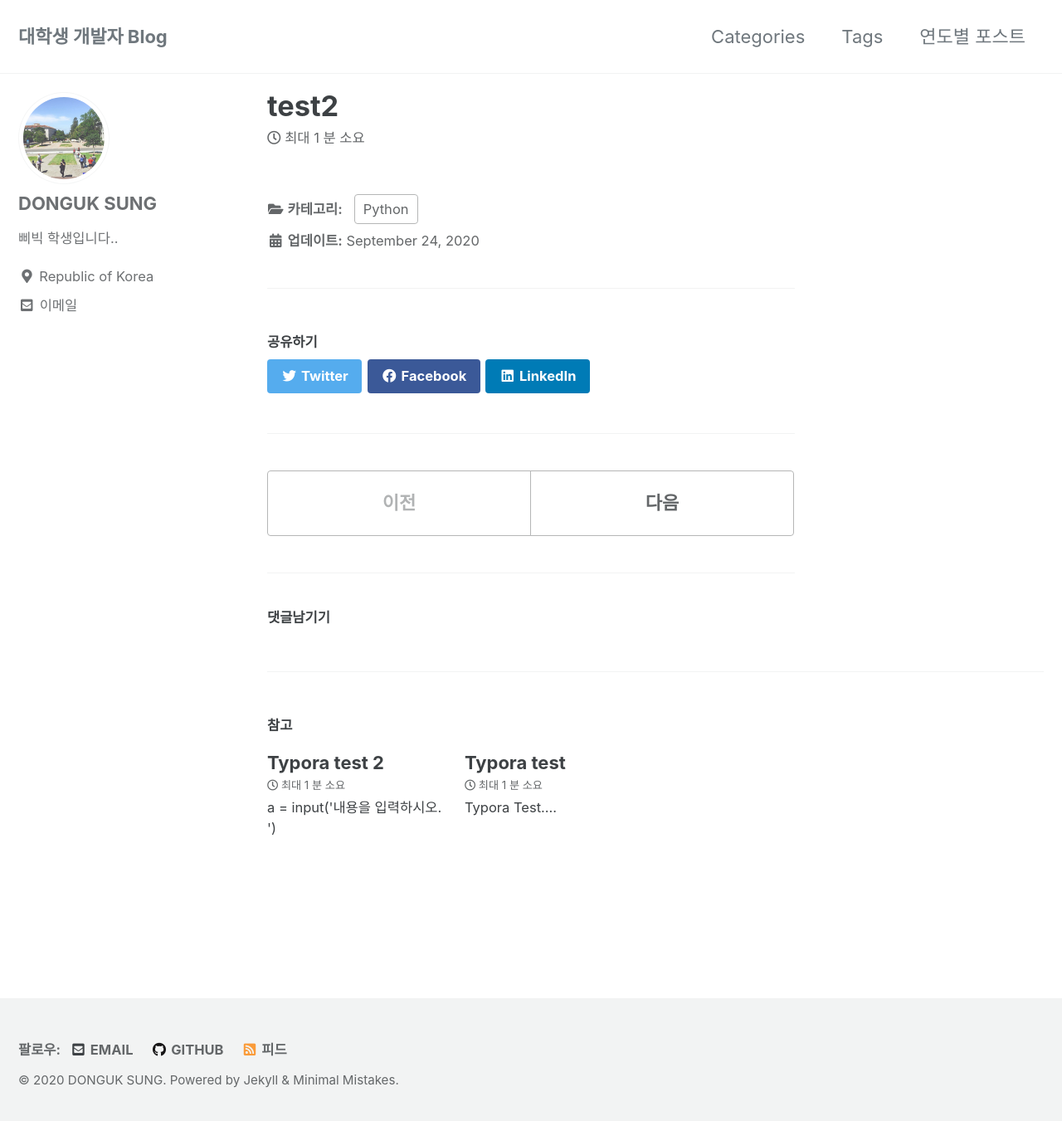
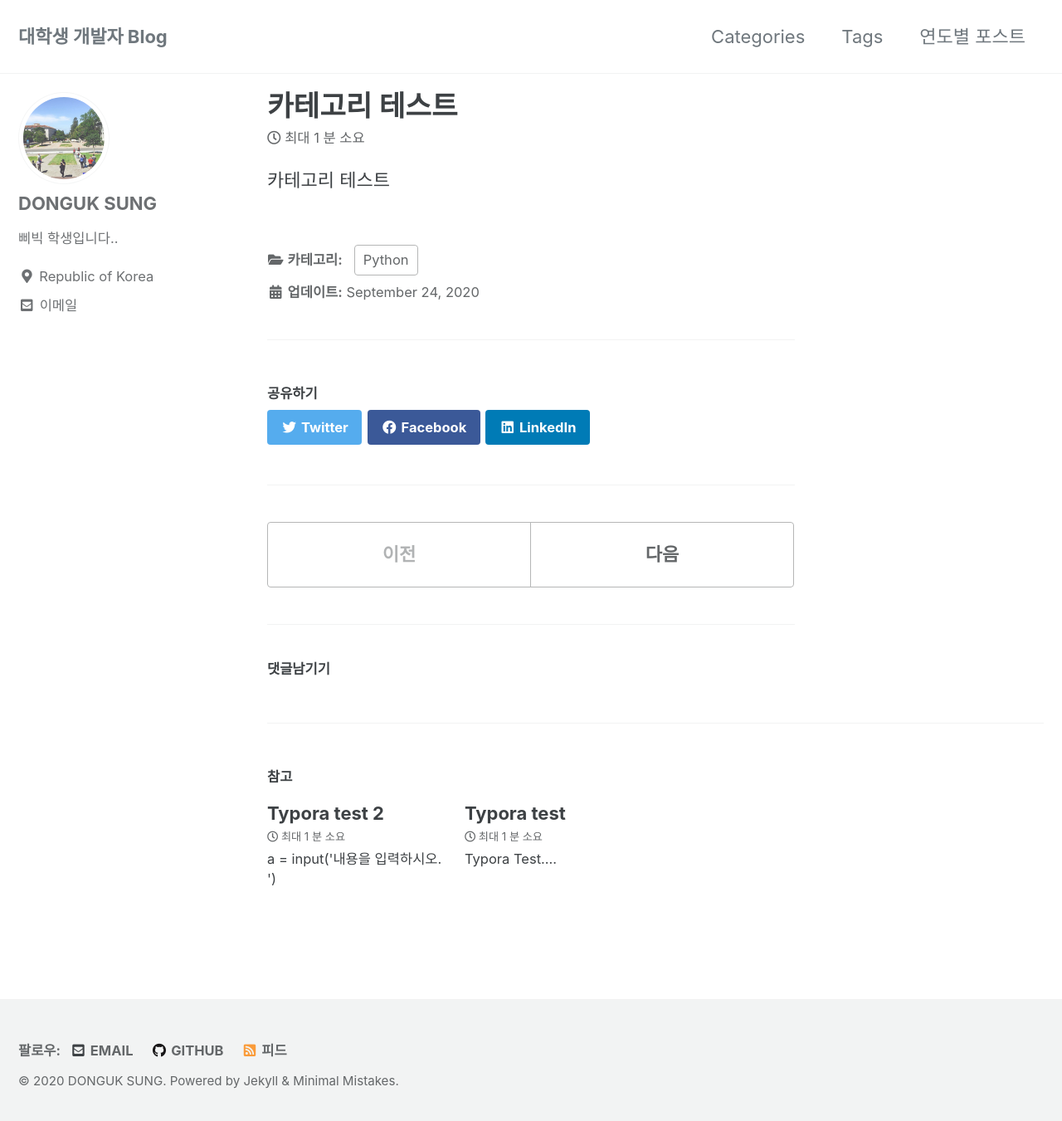
Before and after one commit to HODOONAMU/hodoonamu.github.com, a Jekyll site: the page built from _posts/2020-09-24-test2.md, in a window 1280 px wide and 1358 px high. Shown: the top 1351 px of the window at 83% size. Built offline with Jekyll 4.4.1, drawn with Linux system fonts in a browser that asks for light colours; cached includes are drawn as plain includes; comment, search, counter and statistics services are not loaded.

Commit message:
카테고리 테스트

```diff
--- a/_posts/2020-09-24-test2.md
+++ b/_posts/2020-09-24-test2.md
@@ -1,6 +1,10 @@
 ---
-title: test2
+title: 카테고리 테스트
 
 categories:
   - Python
 ---
+
+
+
+카테고리 테스트
```
